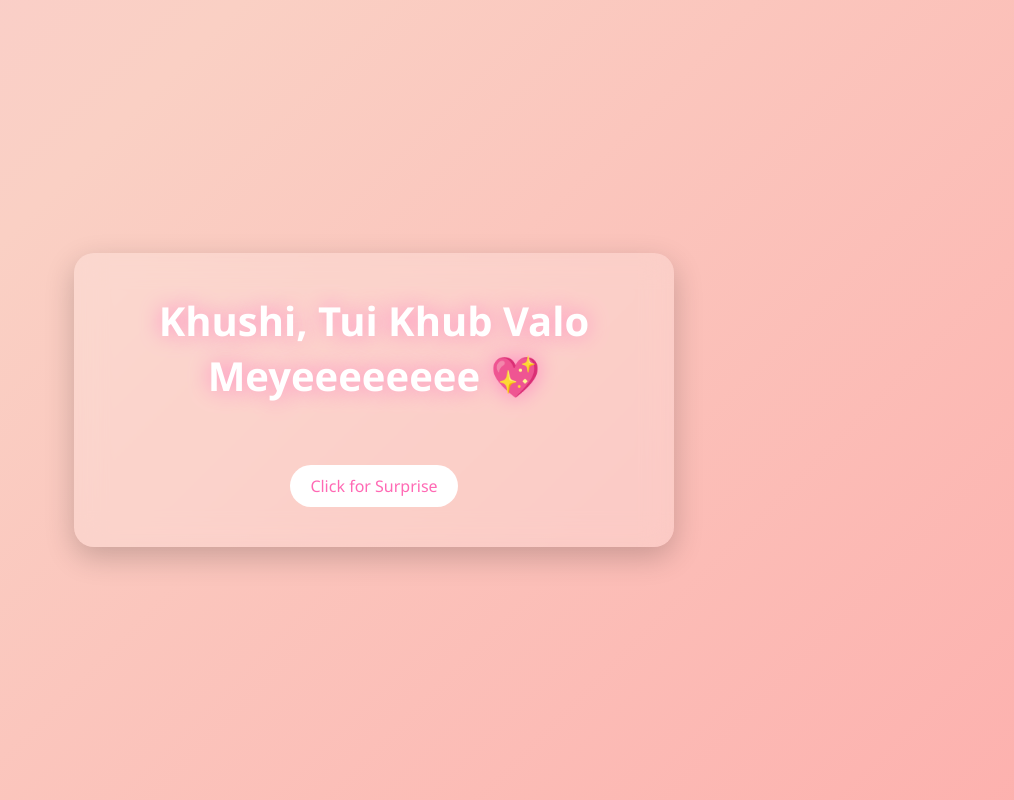
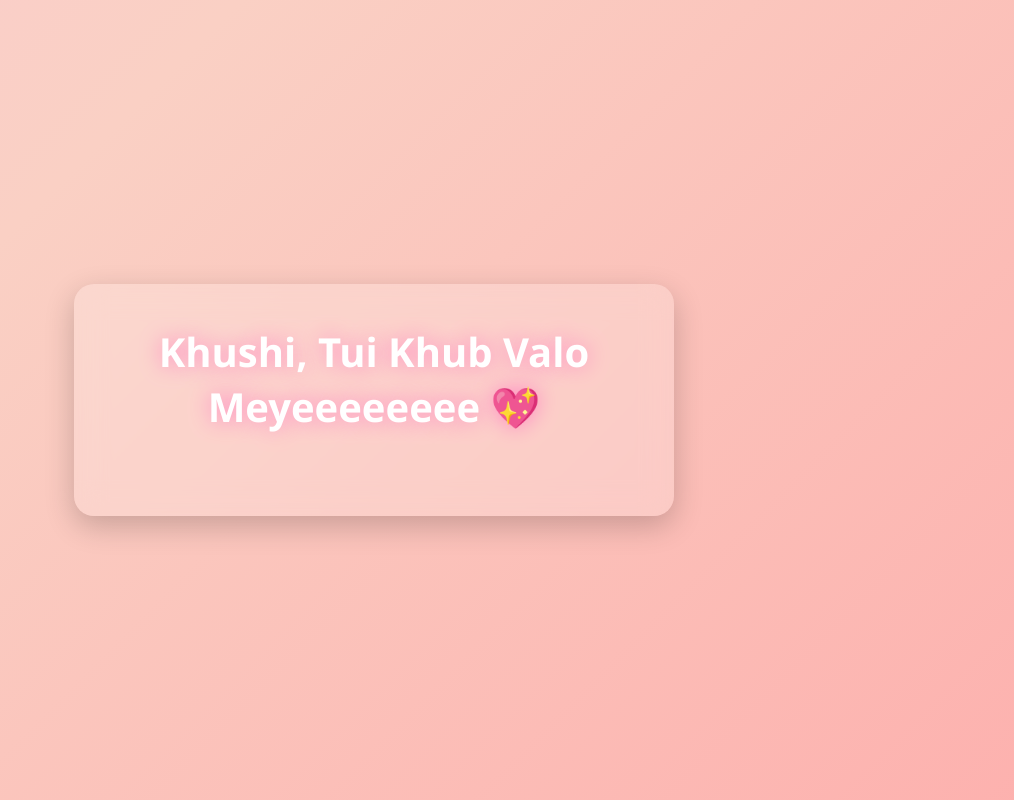
Before and after one commit to soumyasworld/soumyasworld.github.io, a plain HTML site: page sister.html in a window 1280 px wide. Shown: the whole page, without its empty margins (266-1280 px from the left). Drawn offline with Linux system fonts and the light colour scheme.

Commit message:
Remove button for surprise message

```diff
--- a/sister.html
+++ b/sister.html
@@ -116,7 +116,7 @@
 
 
     <br>
-    <button onclick="showMessage()">Click for Surprise</button>
+
 </div>
 
 <script>
```
